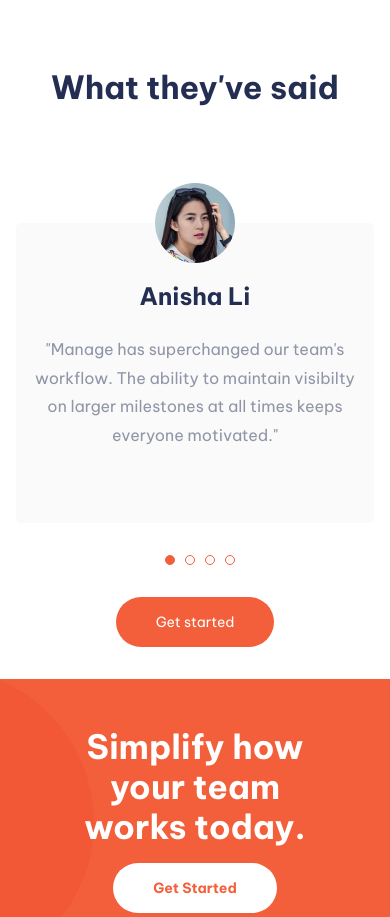
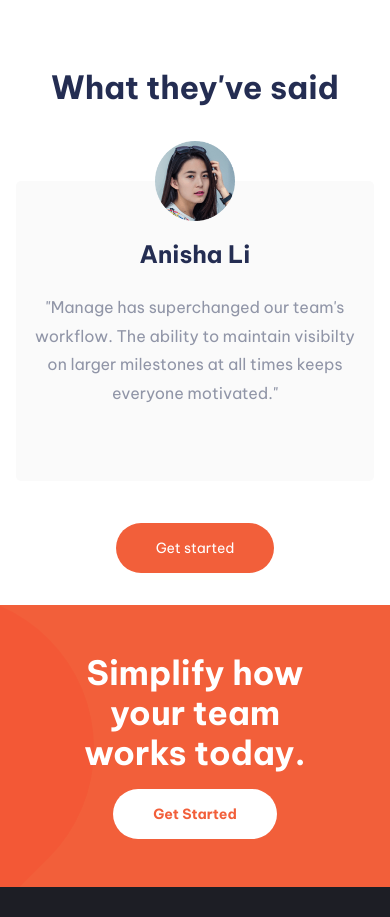
Before and after one commit to Heisdalu/manage_landing_page, a React (Create React App) app: page / in a window 390 px wide. Shown: the part 1920-2837 px from the top of the page. Built offline with nearby package versions, Linux system fonts and the light colour scheme.

Commit message:
fix: slider interaction  on desktop and mobile

```diff
--- a/src/components/UserFeedback/FeedBack.css
+++ b/src/components/UserFeedback/FeedBack.css
@@ -10,19 +10,47 @@
   color: var(--primary-dark-blue);
 }
 
+.slider{
+  cursor: grab;
+}
+
+
 .feedback_content {
   display: flex;
   justify-content: center;
   position: relative;
   height: 24rem;
-  overflow: scroll;
-  overflow-y: hidden;
 }
 
-.user_feedback {
-  position: absolute;
-  width: 100%;
-  bottom: 0;
+.feedback_content_desktop {
+  overflow-x: scroll;
+  scroll-snap-type: x mandatory;
+  display: grid;
+  grid-template-columns: 1fr 1fr 1fr 1fr;
+  align-items: center;
+  grid-column-gap: 1rem;
+
+}
+
+
+
+@media (hover:hover) {
+
+  .feedback_content_desktop{
+    user-select: none;
+    position: absolute;
+    scroll-snap-type: none;
+    overflow: auto;
+    z-index: -1;
+    transition: left 1s;
+  }
+
+  .slider{
+    position: relative;
+    overflow: hidden;
+    height: 400px;
+  }
+
 }
 
 .second {
@@ -40,6 +68,7 @@
 
 .user_pic img {
   height: 100%;
+  user-select: none;
 }
 
 .user_name {
@@ -77,7 +106,6 @@
 
 .get-started_btn {
   padding: 1rem 2.5rem;
-  margin-top: 1rem;
   border-radius: 50px;
   background-color: var(--primary-bright-red);
   color: #ffffff;
--- a/src/components/UserFeedback/FeedBack.js
+++ b/src/components/UserFeedback/FeedBack.js
@@ -1,59 +1,72 @@
 import "./FeedBack.css";
-import ali_pic from "../../assets/avatar-ali.png";
-import anisha_pic from "../../assets/avatar-anisha.png";
-import richard_pic from "../../assets/avatar-richard.png";
-import shanai_pic from "../../assets/avatar-shanai.png";
-import UserSlide from "./UserSlide";
+import { useRef } from "react";
+import Slider from "./Slider";
 
 const FeedBack = () => {
-  const lol = (e) => {
-    console.log(e.target.getBoundingClientRect());
+  const mainSliderRef = useRef();
+  const innerSliderRef = useRef();
+
+  let pressed = false;
+  let x;
+  let startX;
+
+  // get the postion of the mouse when clicked
+  const mouseActiveHandler = (e) => {
+    console.log(e);
+    mainSliderRef.current.style.cursor = "grabbing";
+    pressed = true;
+    // get the starting point on the slider when clicked
+    startX = e.nativeEvent.offsetX - innerSliderRef.current.offsetLeft;
+  };
+
+  // get the mouse moving direction
+  const mouseMovingHandler = (e) => {
+    e.preventDefault();
+    if (!pressed) return;
+    // as mouse moves, subtract mouse position from mouse initial click
+    x = e.nativeEvent.offsetX - startX;
+    innerSliderRef.current.style.left = `${x}px`;
+    boundaries(x);
+  };
+
+  const mouseNotActiveHandler = () => {
+    mainSliderRef.current.style.cursor = "grab";
+    pressed = false;
+  };
+
+  const boundaries = (value) => {
+    const inner = innerSliderRef.current.getBoundingClientRect();
+    const outer = mainSliderRef.current.getBoundingClientRect();
+    // prevent slider from moving when there is no element on the left
+    if (value > 0) {
+      innerSliderRef.current.style.left = "0";
+    }
+    // prevent slider from moving when there is no element on the right
+    if (outer.right > inner.right) {
+      console.log(inner.width - outer.width);
+      innerSliderRef.current.style.left = `-${inner.width - outer.width}px`;
+    }
   };
 
   return (
     <section className="feedback_main">
       <h1 className="feedback_header">What they've said</h1>
 
-      <div className="slider">
-        <div className="feedback_content" onScroll={lol}>
-          <UserSlide
-            class="first"
-            image={anisha_pic}
-            name="Anisha Li"
-            content={`"Manage has superchanged our team's workflow. The ability to maintain visibilty on larger milestones at all times keeps everyone motivated."`}
-          />
-
-          <UserSlide
-            class="second"
-            image={ali_pic}
-            name="Ali Bravo"
-            content="We have been able to cancel so many other subscriptions since
-              using Manage. There is no more cross-channel confusion and
-              everyone is much more focused."
-          />
-
-          <UserSlide
-            class="third"
-            image={richard_pic}
-            name="Richard Watts"
-            content={`"Manage allows us to provide structure and process. It keeps us organized and focused. I can't stop recommending them to everyone i talk to!"`}
-          />
-
-          <UserSlide
-            class="four"
-            image={shanai_pic}
-            name="Richard Watts"
-            content={`"Their software allows us to track, manage and collaborate on our projects from anywhere. It keeps the whole team in-sync without being intrusive."`}
-          />
+      <div
+        className="slider"
+        onMouseDown={mouseActiveHandler}
+        onMouseUp={mouseNotActiveHandler}
+        onMouseMove={mouseMovingHandler}
+        ref={mainSliderRef}
+      >
+        <div
+          className="feedback_content feedback_content_desktop"
+          ref={innerSliderRef}
+        >
+          <Slider />
         </div>
-        <div className="slider_counter">
-          <div className="slider-counter-box active"></div>
-          <div className="slider-counter-box"></div>
-          <div className="slider-counter-box"></div>
-          <div className="slider-counter-box"></div>
-        </div>
-        <button className="get-started_btn">Get started</button>
       </div>
+      <button className="get-started_btn">Get started</button>
     </section>
   );
 };
--- /dev/null
+++ b/src/components/UserFeedback/Slider.js
@@ -0,0 +1,43 @@
+import UserSlide from "./UserSlide";
+import ali_pic from "../../assets/avatar-ali.png";
+import anisha_pic from "../../assets/avatar-anisha.png";
+import richard_pic from "../../assets/avatar-richard.png";
+import shanai_pic from "../../assets/avatar-shanai.png";
+
+const Slider = () => {
+    return (
+      <>
+        <UserSlide
+          class="first"
+          image={anisha_pic}
+          name="Anisha Li"
+          content={`"Manage has superchanged our team's workflow. The ability to maintain visibilty on larger milestones at all times keeps everyone motivated."`}
+        />
+
+        <UserSlide
+          class="second"
+          image={ali_pic}
+          name="Ali Bravo"
+          content="We have been able to cancel so many other subscriptions since
+              using Manage. There is no more cross-channel confusion and
+              everyone is much more focused."
+        />
+
+        <UserSlide
+          class="third"
+          image={richard_pic}
+          name="Richard Watts"
+          content={`"Manage allows us to provide structure and process. It keeps us organized and focused. I can't stop recommending them to everyone i talk to!"`}
+        />
+
+        <UserSlide
+          class="four"
+          image={shanai_pic}
+          name="Richard Watts"
+          content={`"Their software allows us to track, manage and collaborate on our projects from anywhere. It keeps the whole team in-sync without being intrusive."`}
+        />
+      </>
+    );
+}
+
+export default Slider;
--- a/src/components/UserFeedback/UserSlide.css
+++ b/src/components/UserFeedback/UserSlide.css
@@ -17,6 +17,16 @@
 
 .four {
   transform: translateX(330%);
+}
+
+@media (hover:hover) {
+  .second, .third, .four {
+    transform: translateX(0);
+  }
+
+  .user_feedback{
+    position: static;
+  }
 }
 
 .user_pic {
--- a/src/components/UserFeedback/UserSlide.js
+++ b/src/components/UserFeedback/UserSlide.js
@@ -4,12 +4,11 @@ import "./UserSlide.css";
 const UserSlide = (props) => {
 const InputRef= useRef();
 
-console.log(InputRef);
 
   return (
     <section ref={InputRef}  className={`user_feedback ${props.class}`}>
       <figure className="user_pic">
-        <img src={props.image} alt="" />
+        <img src={props.image} alt="" draggable='false' />
       </figure>
       <h2 className="user_name">{props.name}</h2>
       <p className="user_testimony">{props.content}</p>
```
